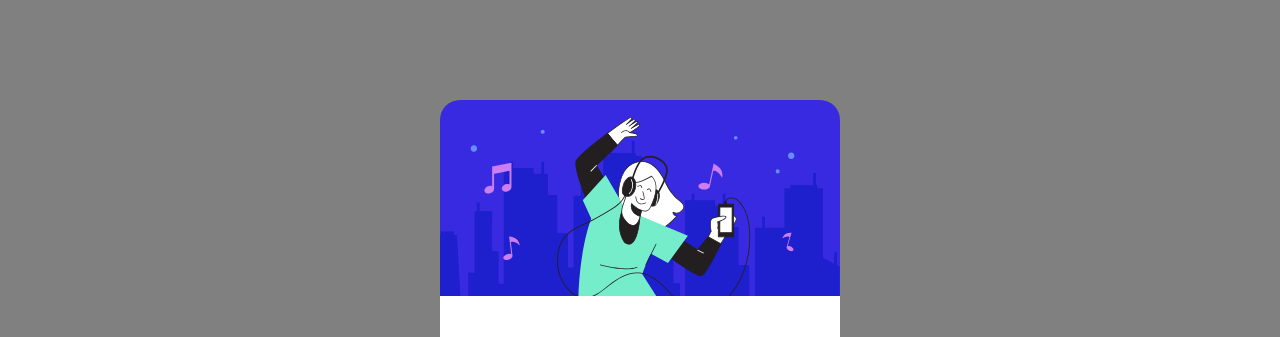
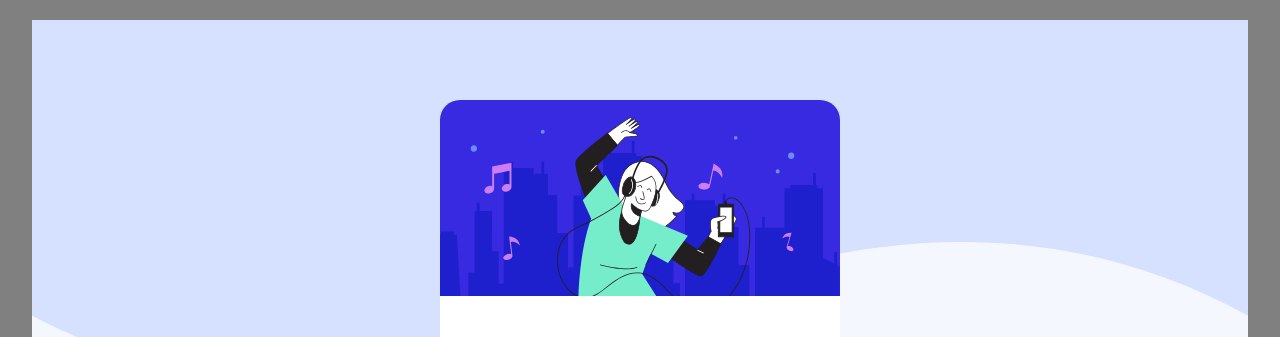
Before and after one commit to siphiwemanda/OrderSummaryComponent, a plain HTML site: page index.html in a window 1280 px wide. Shown: the top 337 px of the page. Drawn offline with Linux system fonts and the light colour scheme; a web font is replaced by a local one.

Commit message:
Update Background

```diff
--- a/css/style.css
+++ b/css/style.css
@@ -6,9 +6,16 @@ background-color: grey;
 }
 
 .MainBody{
-    /*background-image:  url(../images/pattern-background-desktop.svg);
+    background-image:  url(../images/pattern-background-desktop.svg);
+    background-color: hsl(225, 100%, 98%);
     background-repeat: no-repeat;
-    background-size: contain ;*/
+    background-size: contain;
+    width: 95vw;
+    height: 95vh;
+    position: absolute;
+    top: 50%;
+    left: 50%;
+    transform: translate(-50%, -50%);
 }
 .card{
     background-color: #ffffff;
```
Also changed, not shown: 1 other file.
